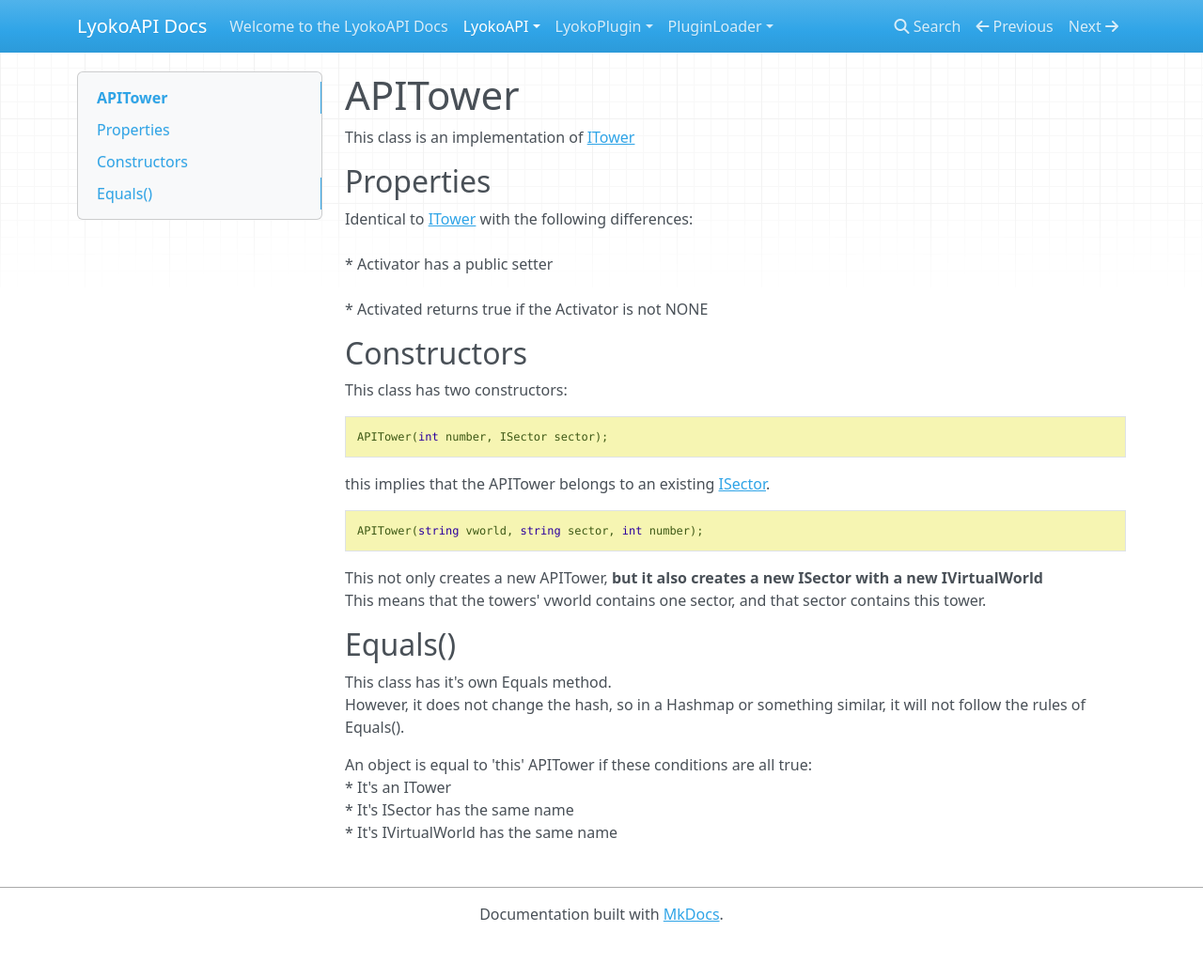
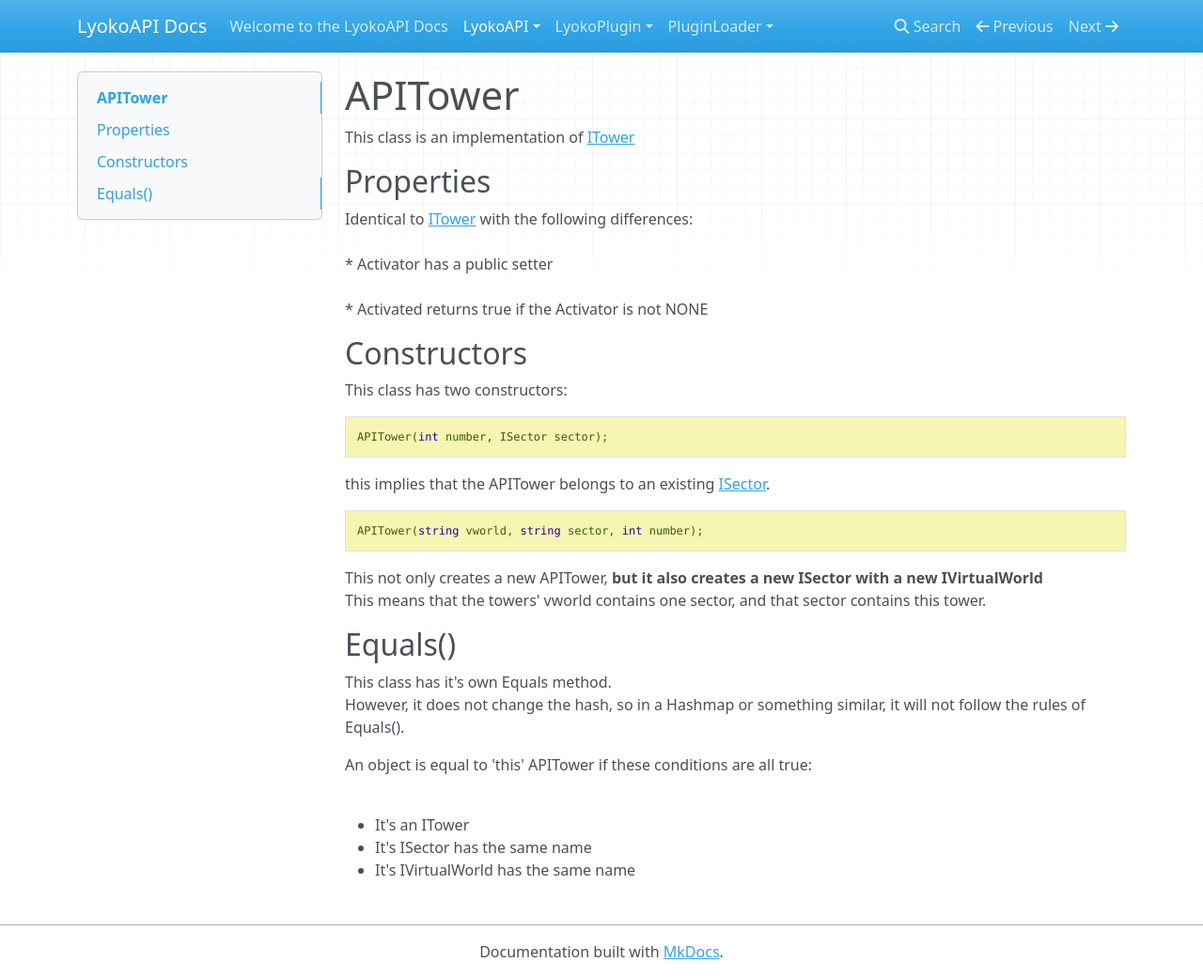
Before and after one commit to LyokoAPI/LyokoAPIDoc, an MkDocs documentation site: the page built from docs/LyokoAPI/VirtualStructures/APITower.md, in a window 1280 px wide and 1041 px high. Shown: the whole window at 94% size. Built offline with MkDocs 1.6.1, drawn with Linux system fonts in a browser that asks for light colours; nearby versions of some CDN libraries.

```diff
--- a/docs/LyokoAPI/VirtualStructures/APITower.md
+++ b/docs/LyokoAPI/VirtualStructures/APITower.md
@@ -25,6 +25,8 @@ This class has it's own Equals method.<br>
 However, it does not change the hash, so in a Hashmap or something similar, it will not follow the rules of Equals().<br>
 
 An object is equal to 'this' APITower if these conditions are all true:<br>
-  * It's an ITower<br>
-  * It's ISector has the same name<br>
-  * It's IVirtualWorld has the same name<br>
+  <ul>
+    <li>It's an ITower</li>
+    <li>It's ISector has the same name</li>
+    <li>It's IVirtualWorld has the same name</li>
+  <ul>
```
